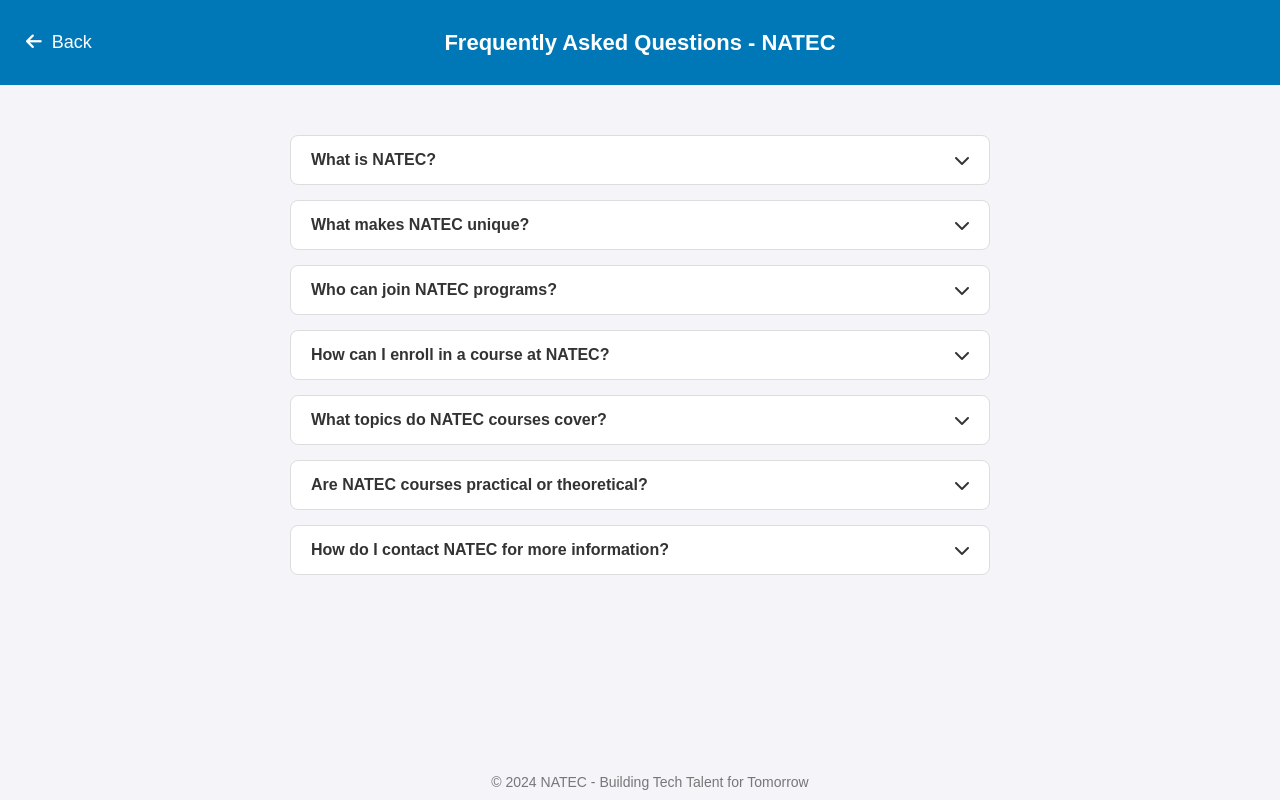
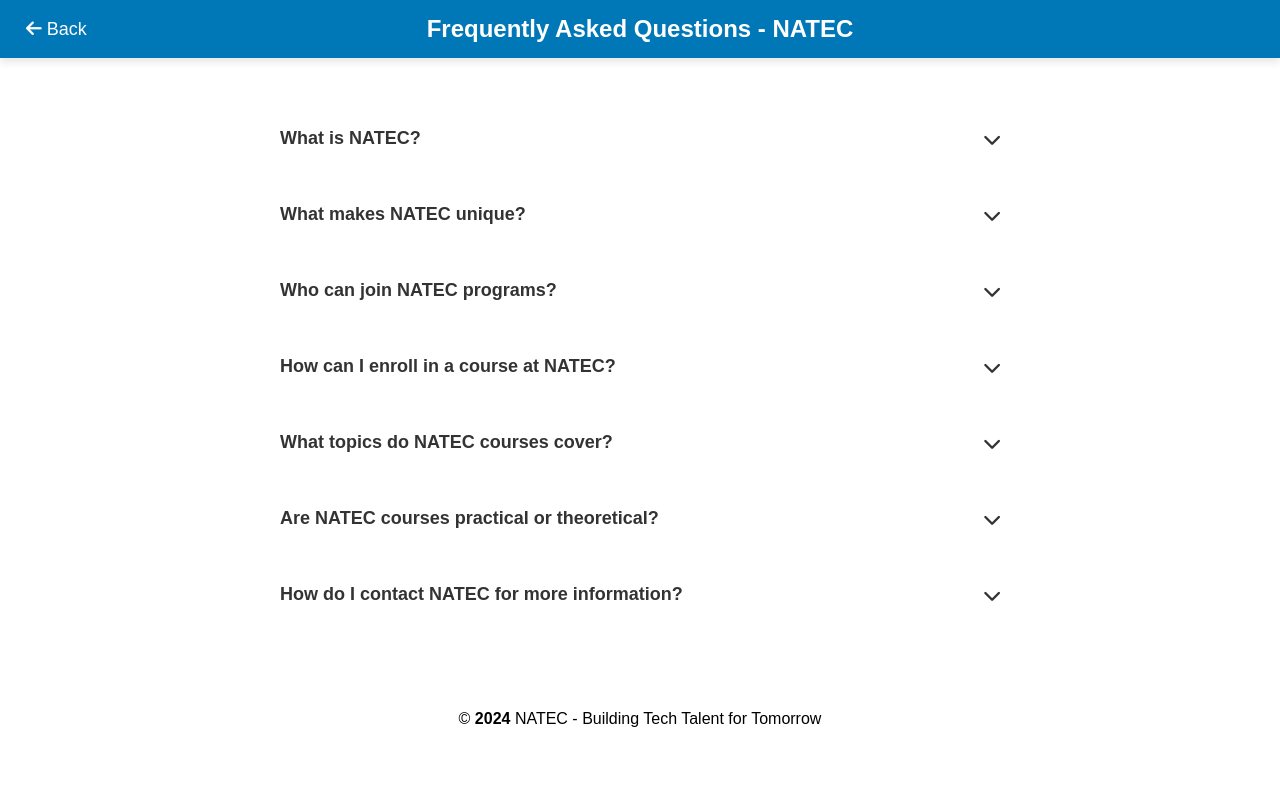
Before and after one commit to amcodecase/study, a PHP site: page /faqs in a window 1280 px wide. Run offline with PHP 8.4, Linux system fonts and the light colour scheme.

Commit message:
fixed responsiveness

```diff
--- a/faqs.php
+++ b/faqs.php
@@ -11,8 +11,16 @@
       font-family: Arial, sans-serif;
       margin: 0;
       padding: 0;
-      background-color: #f4f4f9;
+      /* background-color: #f5f5f5; */
       color: #333;
+      box-sizing: border-box;
+      overflow: hidden;
+    }
+
+    *,
+    *::before,
+    *::after {
+      box-sizing: inherit;
     }
 
     header {
@@ -22,12 +30,17 @@
       align-items: center;
       padding: 15px 20px;
       position: relative;
+      flex-wrap: wrap;
+      width: 100%;
+      max-width: 100%;
+      box-shadow: 0 4px 8px rgba(0, 0, 0, 0.1);
     }
 
     .header-title {
       flex-grow: 1;
       text-align: center;
-      font-size: 22px;
+      font-size: 24px;
+      margin: 0;
     }
 
     .back-button {
@@ -38,26 +51,35 @@
       color: #fff;
       font-size: 18px;
       cursor: pointer;
+      transition: transform 0.3s;
     }
 
-    .back-button i {
-      margin-right: 5px;
+    .back-button:hover {
+      transform: scale(1.1);
     }
 
     .faq-container {
-      max-width: 700px;
+      width: 100%;
+      max-width: 800px;
       margin: 30px auto;
       padding: 20px;
-      width: 100%;
+      background-color: #fff;
+      /* box-shadow: 0 2px 10px rgba(0, 0, 0, 0.1); */
+      border-radius: 10px;
     }
 
     .faq-item {
       background-color: #fff;
       margin-bottom: 15px;
-      padding: 15px 20px;
-      border: 1px solid #ddd;
+      padding: 20px;
       border-radius: 8px;
+      /* border: 1px solid #ddd; */
       transition: background-color 0.3s ease;
+      width: 100%;
+    }
+
+    .faq-item:hover {
+      background-color: #f1f1f1;
     }
 
     .faq-question {
@@ -67,6 +89,7 @@
       justify-content: space-between;
       align-items: center;
       transition: color 0.3s;
+      font-size: 18px;
     }
 
     .faq-question:hover {
@@ -89,15 +112,16 @@
 
     .footer {
       text-align: center;
-      padding: 10px;
-      color: #777;
-      font-size: 14px;
-      position: absolute;
-      width: 100%;
-      bottom: 0;
+      padding: 20px;
+      font-size: 16px;
+      /* background-color: #0077B6; */
+      color: #000;
     }
 
-    /* Responsive design */
+    .footer span {
+      font-weight: bold;
+    }
+
     @media screen and (max-width: 768px) {
       .faq-container {
         padding: 15px;
@@ -105,7 +129,7 @@
       }
 
       .header-title {
-        font-size: 18px;
+        font-size: 20px;
       }
 
       .back-button {
@@ -113,17 +137,25 @@
       }
 
       .faq-item {
-        padding: 10px 15px;
+        padding: 15px;
       }
 
       .faq-question {
         font-size: 16px;
       }
+
+      .faq-answer {
+        padding-top: 8px;
+      }
+
+      .footer {
+        font-size: 14px;
+      }
     }
 
     @media screen and (max-width: 480px) {
       .header-title {
-        font-size: 16px;
+        font-size: 18px;
       }
 
       .back-button {
```
Also changed, not shown: help.php (+11 -0 lines).
